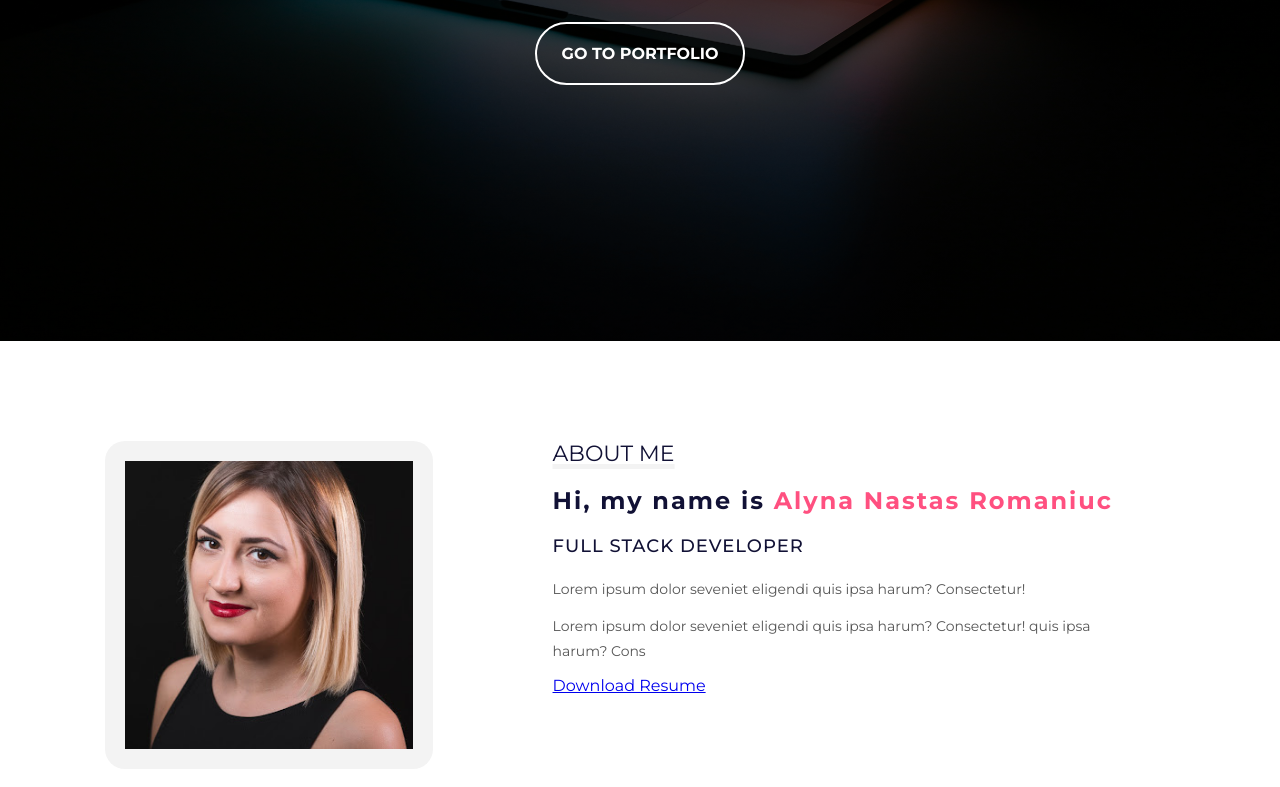
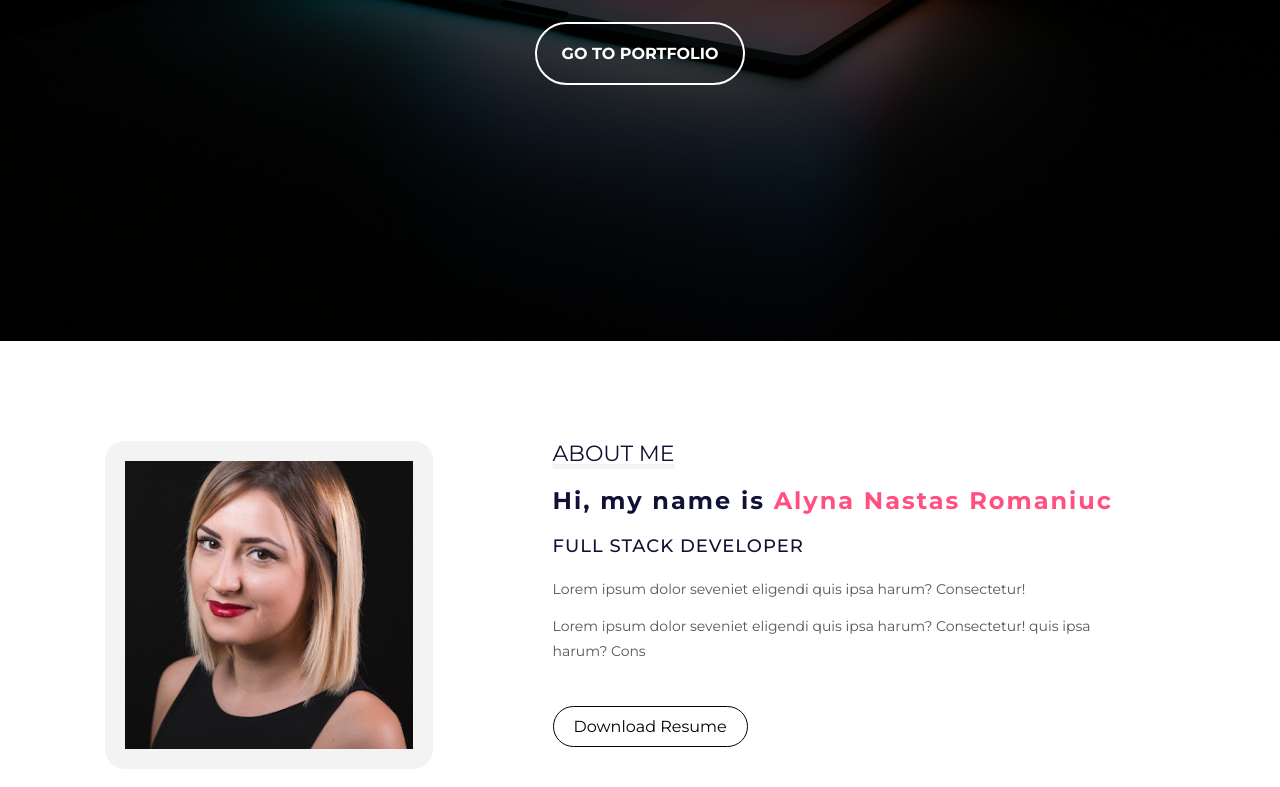
Before and after one commit to AlynaNastas/Portfolio, a plain HTML site: page index.html in a window 1280 px wide. Shown: the part 459-1246 px from the top of the page. Drawn offline with Linux system fonts and the light colour scheme.

Commit message:
about me section almost done just needed retouch details

```diff
--- a/styles.css
+++ b/styles.css
@@ -186,3 +186,19 @@ html{
     color: #565656;
     margin-bottom: 12px;
 }
+
+#aboutme .aboutme a{
+    display: inline-block;
+    text-decoration: none;
+    color: #000;
+    border-radius: 30px;
+    padding: 10px 20px;
+    border: 1px solid #000;
+    margin-top: 30px;
+    transition: .5s;
+}
+
+#aboutme .aboutme a:hover{
+    background-color: #ff5080;
+    color: #fff;
+}
```
Also changed, not shown: index.html (+0 -1 lines).
